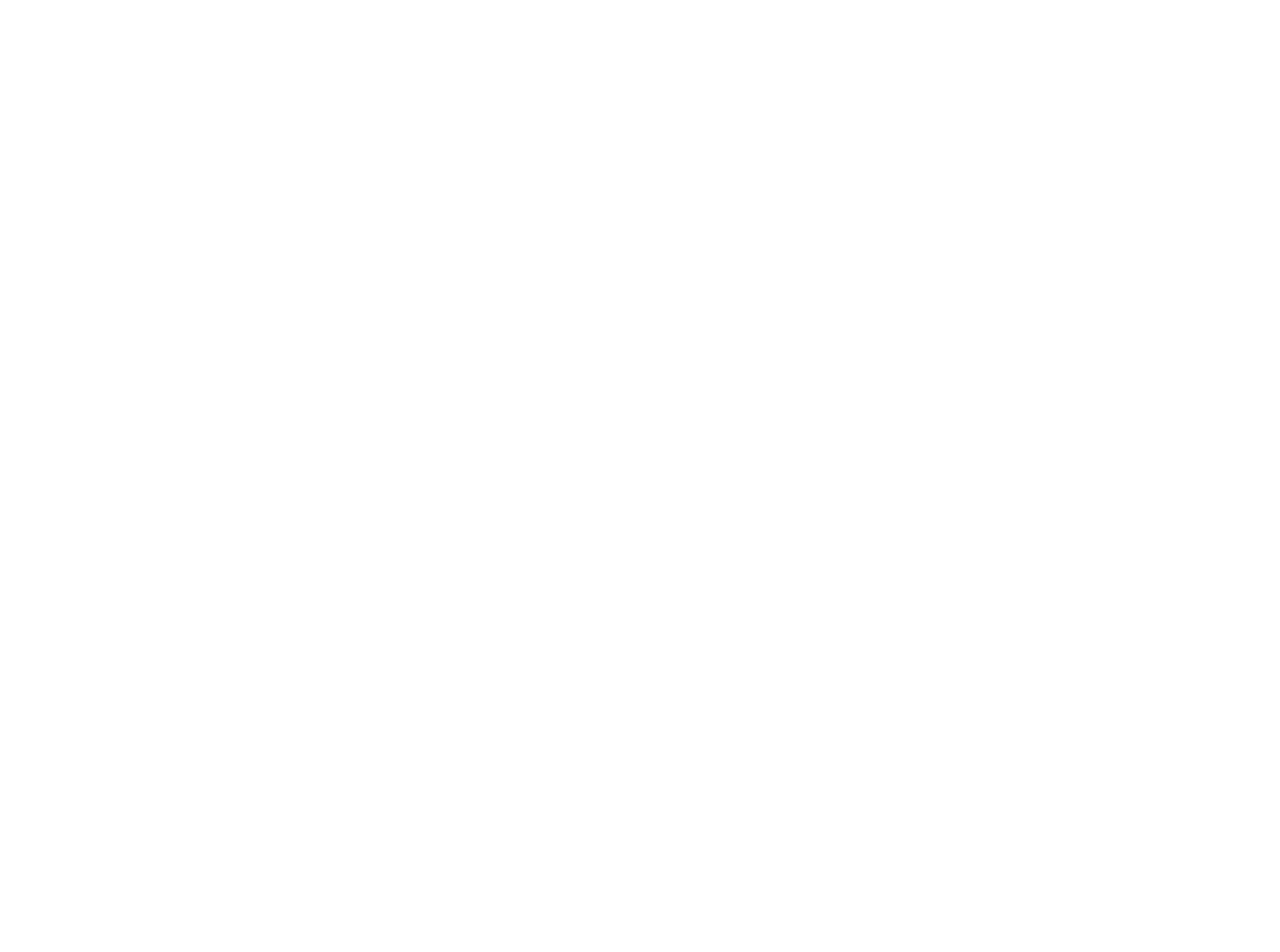
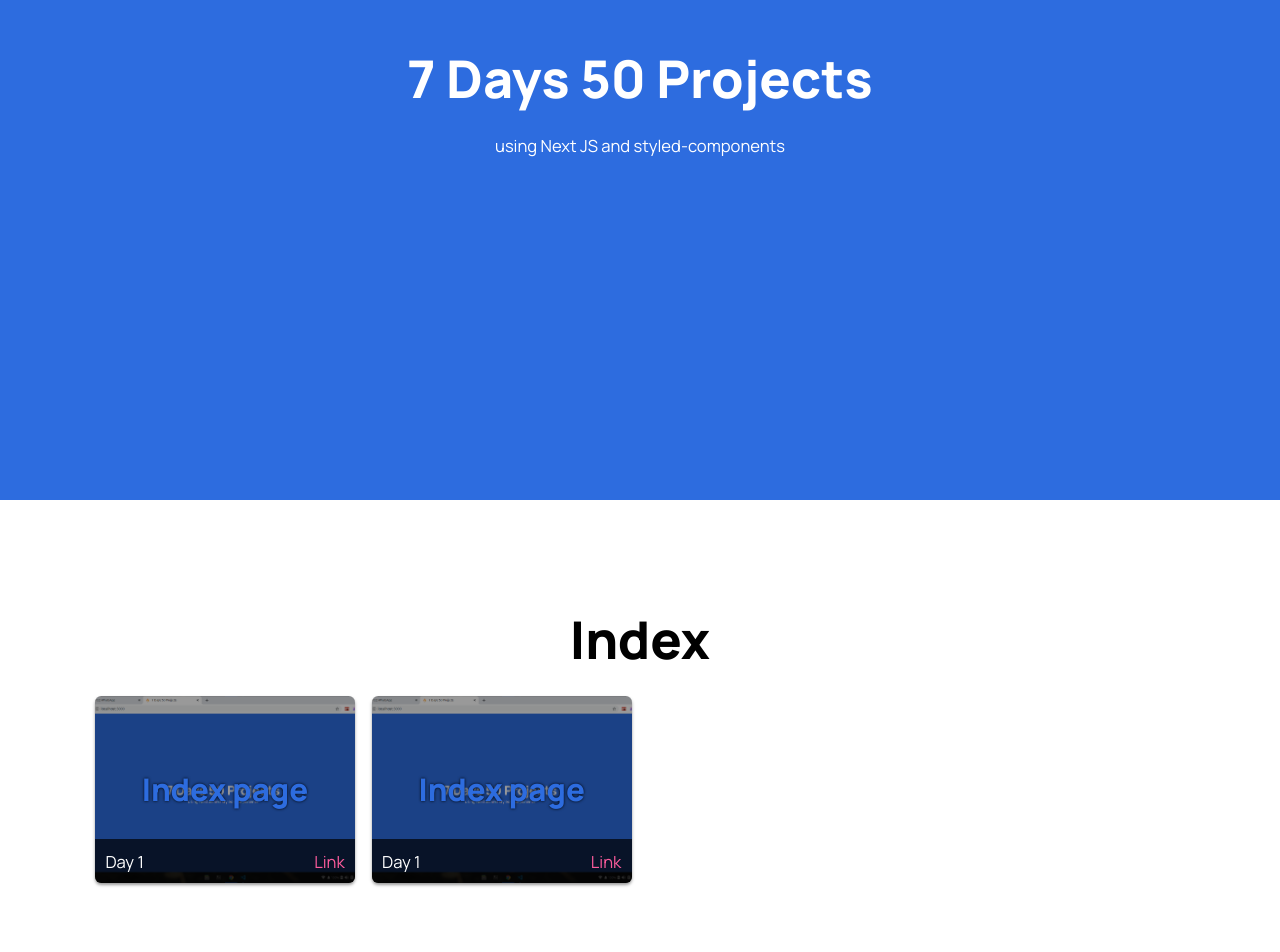
Before and after one commit to benxene/7days-50projects, a Next.js app: page / in a window 1280 px wide. Shown: the part 300-1252 px from the top of the page. Before the commit the page ends 800 px from the top, so only its background shows below. Built offline with nearby package versions, Linux system fonts and the light colour scheme.

Commit message:
added Landing page [beta] (#2)(#1)

```diff
--- /dev/null
+++ b/src/components/Project.tsx
@@ -0,0 +1,67 @@
+import Link from 'next/link';
+import styled from 'styled-components';
+import { colors, sizes } from '../constants/theme';
+
+export default function Project({ image, day, children: title, link }: IProps) {
+  return (
+    <Card image={image}>
+      <Title>{title}</Title>
+      <InfoPanel>
+        <p className='day'>{`Day ${day}`}</p>
+        <Link href={link}>Link</Link>
+      </InfoPanel>
+    </Card>
+  );
+}
+
+const Card = styled.div<{ image: string }>`
+  width: 25rem;
+  min-height: 16rem;
+  background-image: linear-gradient(to bottom, rgba(0, 0, 0, 0.4), rgba(0, 0, 0, 0.4)), url(${props => props.image});
+  background-size: cover;
+  background-position: center center;
+  border-radius: ${sizes.radius};
+  box-shadow: ${sizes.shadows.light} rgba(0, 0, 0, 0.4);
+  transition: all 0.2s;
+  overflow: hidden;
+  position: relative;
+
+  &:hover {
+    transform: scale(1.05);
+    box-shadow: ${sizes.shadows.big} rgba(0, 0, 0, 0.4);
+  }
+`;
+
+const Title = styled.h2`
+  font-size: 3rem;
+  font-weight: 800;
+  color: ${colors.contrast.darkSlate};
+  text-shadow: 0 0 3px #000;
+  position: absolute;
+  top: 50%;
+  left: 50%;
+  width: 100%;
+  text-align: center;
+  transform: translate(-50%, -50%);
+`;
+
+const InfoPanel = styled.div`
+  position: absolute;
+  bottom: 0;
+  left: 0;
+  width: 100%;
+  padding: 1rem;
+  background-color: rgba(0, 0, 0, 0.7);
+  color: ${colors.contrast.primary};
+  display: flex;
+  & > p {
+    margin-right: auto;
+  }
+`;
+
+interface IProps {
+  day: number;
+  children: string;
+  link: string;
+  image: string;
+}
--- a/src/components/Utilities.tsx
+++ b/src/components/Utilities.tsx
@@ -8,3 +8,17 @@ export const Container = styled.div`
     max-width: 90%;
   }
 `;
+
+export const Heading = styled.h1<{ center?: boolean }>`
+  font-size: 5rem;
+  font-weight: 800;
+  margin-bottom: 2rem;
+  text-align: ${props => (props.center ? 'center' : 'match-parent')};
+`;
+
+export const Section = styled.section<{ bgColor?: string; textColor?: string }>`
+  padding: 5rem 0;
+  margin: 5rem 0;
+  background-color: ${props => props.bgColor || 'inherit'};
+  color: ${props => props.textColor || 'inherit'};
+`;
--- a/src/constants/theme.ts
+++ b/src/constants/theme.ts
@@ -1,4 +1,14 @@
 export const colors = {
   primary: '#2d6cdf',
-  secondary: '#fc5c9c'
+  secondary: '#fc5c9c',
+  darkSlate: '#1a1a1a',
+  contrast: {
+    primary: '#fff',
+    darkSlate: '#2d6cdf'
+  }
 };
+
+export const sizes = {
+  radius: '.6rem',
+  shadows: { light: '0 .2rem .3rem', big: '0 1rem 1.4rem' }
+};
--- a/src/pages/_app.tsx
+++ b/src/pages/_app.tsx
@@ -10,7 +10,7 @@ export default function App({ Component, pageProps }: AppProps) {
       <Head>
         <link rel='icon' href='favicon.png' sizes='16x16 28x28 32x32' type='image/png' />
         <link rel='preconnect' href='https://fonts.gstatic.com' />
-        <link href='https://fonts.googleapis.com/css2?family=Manrope:wght@300;400;700&display=swap' rel='stylesheet' />
+        <link href='https://fonts.googleapis.com/css2?family=Manrope:wght@300;400;800&display=swap' rel='stylesheet' />
       </Head>
       <GlobalStyle />
       <Component {...pageProps} />
--- a/src/pages/index.tsx
+++ b/src/pages/index.tsx
@@ -1,7 +1,9 @@
 import Head from 'next/head';
 import styled from 'styled-components';
 
-import { Container } from '../components/Utilities';
+import { Container, Heading, Section } from '../components/Utilities';
+import Project from '../components/Project';
+import { colors } from '../constants/theme';
 
 export default function Home() {
   return (
@@ -9,9 +11,46 @@ export default function Home() {
       <Head>
         <title>7 Days 50 Projects</title>
       </Head>
-      <Container>
-        <h1>Welcome!</h1>
-      </Container>
+      <Hero>
+        <Heading>7 Days 50 Projects</Heading>
+        <p>using Next JS and styled-components</p>
+      </Hero>
+      <Section>
+        <Container>
+          <Heading center>Index</Heading>
+          <ProjectsGrid>
+            <Project day={1} image='index.png' link='#'>
+              Index page
+            </Project>
+            <Project day={1} image='index.png' link='#'>
+              Index page
+            </Project>
+          </ProjectsGrid>
+        </Container>
+      </Section>
+      <Section bgColor={colors.darkSlate} textColor={colors.contrast.darkSlate}>
+        <Container>
+          <Heading center>Our Team</Heading>
+        </Container>
+      </Section>
     </>
   );
 }
+
+const Hero = styled.div`
+  height: 100vh;
+  display: flex;
+  flex-direction: column;
+  justify-content: center;
+  align-items: center;
+  background-color: ${colors.primary};
+  color: ${colors.contrast.primary};
+`;
+
+const ProjectsGrid = styled.div`
+  display: grid;
+  place-content: center;
+  grid-template-columns: repeat(auto-fill, 25rem);
+  grid-auto-rows: minmax(18rem, 1fr);
+  grid-gap: 1.6rem;
+`;
```
Also changed, not shown: public/index.png (added).
